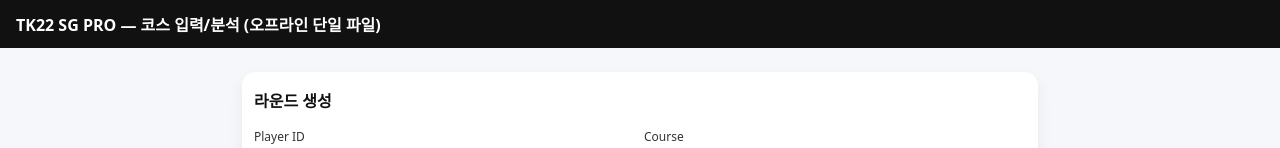
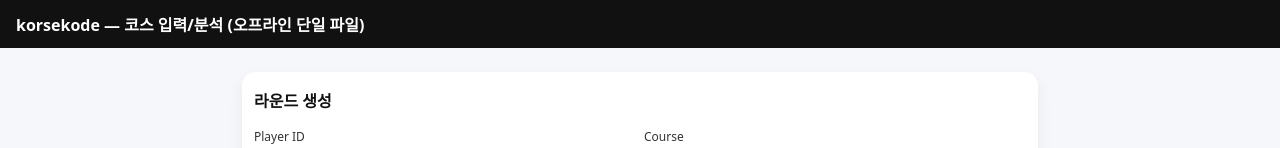
Before and after one commit to jjkim-png/korsekode_22, a plain HTML site: page index.html in a window 1280 px wide. Shown: the top 148 px of the page. Drawn offline with Linux system fonts and the light colour scheme.

Commit message:
Update index.html

```diff
--- a/index.html
+++ b/index.html
@@ -43,7 +43,7 @@ section:last-of-type{ margin-bottom: 120px; }
 </head>
 <body>
   <header>
-    <h1>TK22 SG PRO — 코스 입력/분석 (오프라인 단일 파일)</h1>
+    <h1> korsekode — 코스 입력/분석 (오프라인 단일 파일)</h1>
   </header>
 
   <div class="container">
@@ -1069,4 +1069,5 @@ section:last-of-type{ margin-bottom: 120px; }
 })();
 </script>
 </body>
+
 </html>
```
